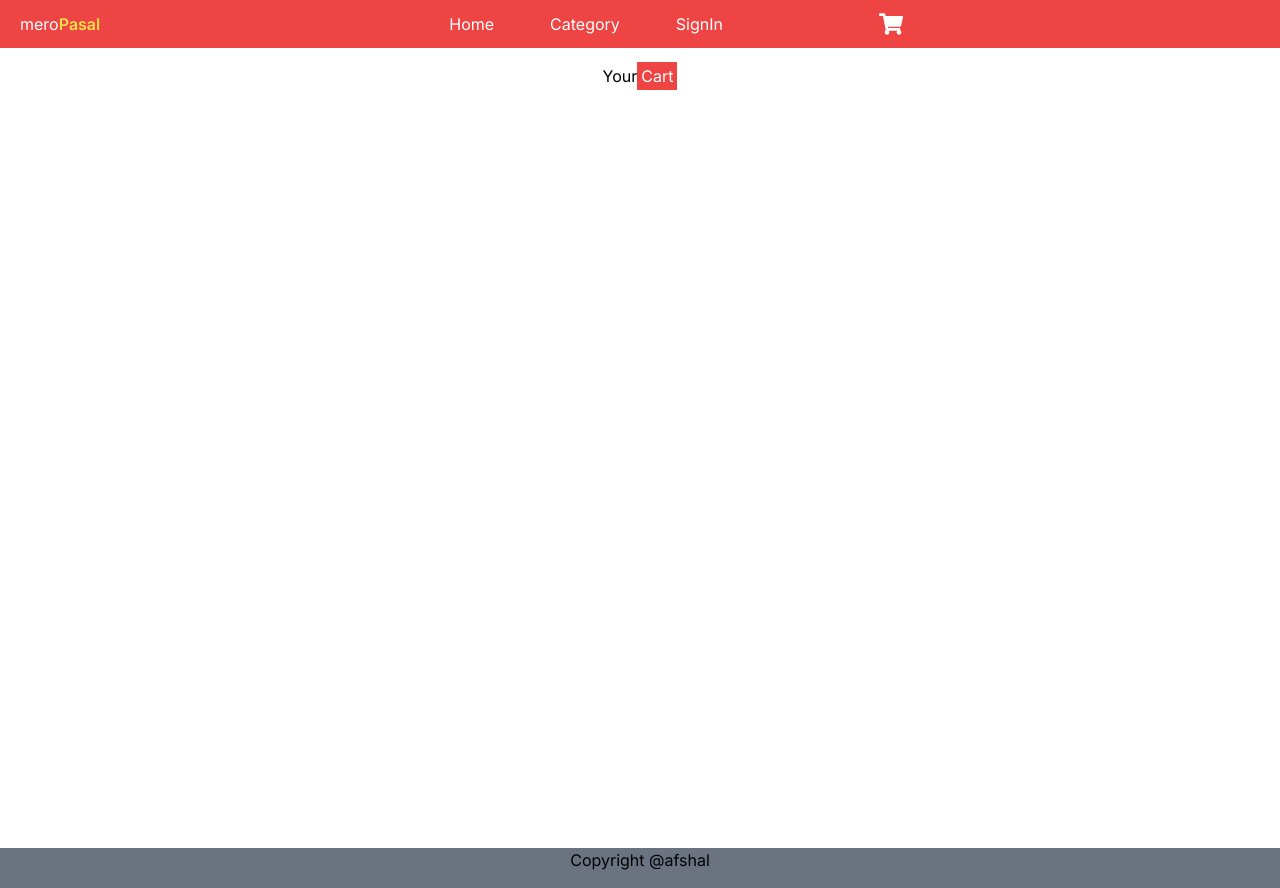
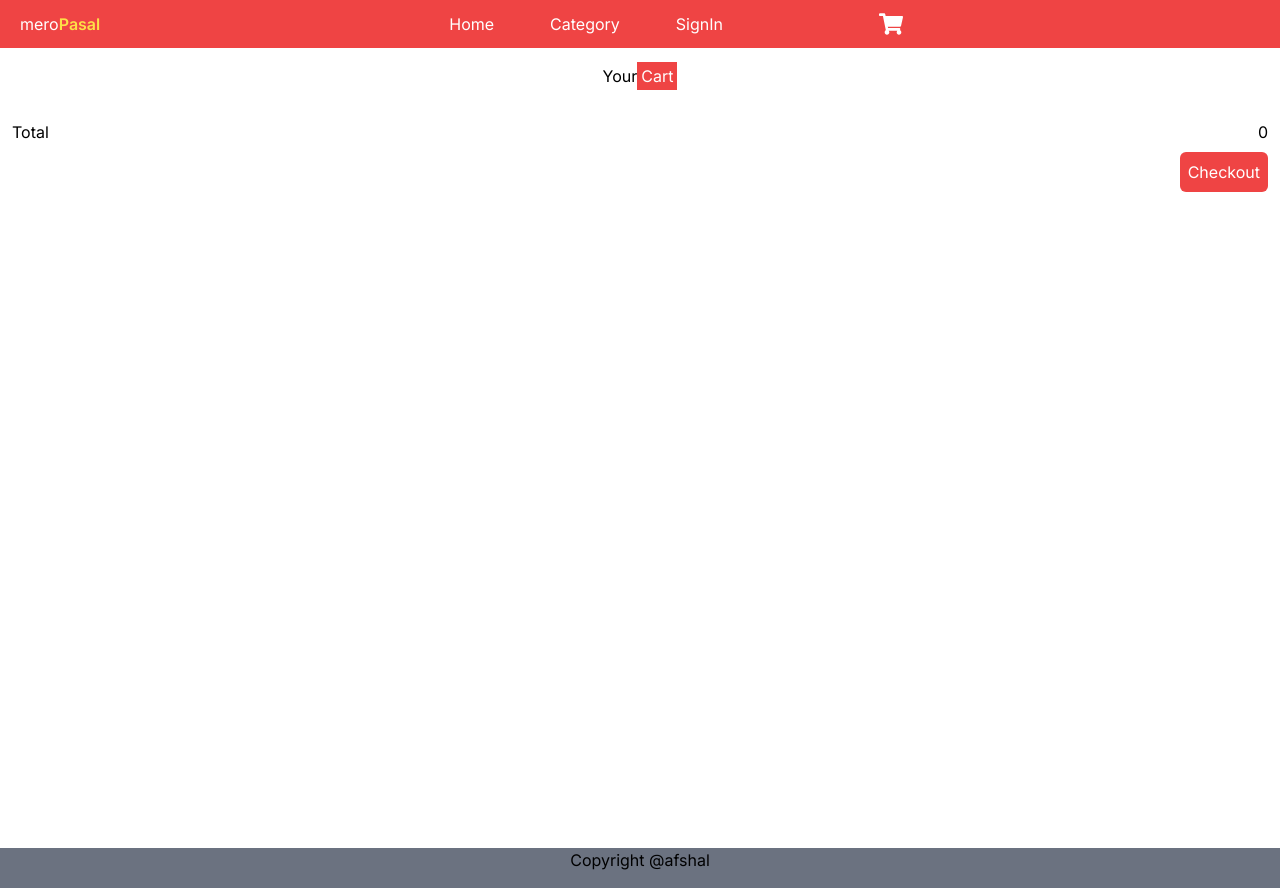
Before and after one commit to notafshal/meropasal, a Next.js app: page /cart in a window 1280 px wide. Built offline with nearby package versions, Linux system fonts and the light colour scheme.

Commit message:
cart done

```diff
--- a/src/app/cart/page.tsx
+++ b/src/app/cart/page.tsx
@@ -1,10 +1,27 @@
 "use client";
 import { useCart } from "@/app/context/CartContext";
-import { Key, ReactNode } from "react";
+
+import CartCard from "@/components/CartCard";
+import { useEffect, useState } from "react";
 
 const Cart = () => {
-  const { addCart } = useCart();
-  console.log();
+  const { addCart, clearCart } = useCart();
+  const [total, setTotal] = useState<number>(0);
+  let sum = 0;
+  const items = addCart.map((item) => {
+    return item.price;
+  });
+  const finalSum = items.reduce((acc, item) => acc + item, 0);
+  useEffect(() => {
+    setTotal(finalSum);
+  }, [finalSum]);
+  const checkout = () => {
+    alert(
+      "Dear user. Thank you for your purchase. Since this is a dummy project dont expect any products to come at your door"
+    );
+    setTotal(0);
+    clearCart();
+  };
   return (
     <>
       <div className="h-lvh overflow-scroll ">
@@ -15,20 +32,38 @@ const Cart = () => {
             <span></span>
           </h1>
         </div>
-        <div>
+        <div className="p-2 bg">
           <ul>
             {addCart.map(
               (item: {
-                title: ReactNode;
-                price: ReactNode;
-                id: Key | null | undefined;
+                title: string;
+                price: number;
+                id: number;
+                image: string;
               }) => (
-                <li key={item.id}>
-                  {item.title} -Rs {item.price}
-                </li>
+                <>
+                  <CartCard
+                    key={item.id}
+                    title={item.title}
+                    price={item.price}
+                    image={item.image}
+                  />
+                </>
               )
             )}
           </ul>
+        </div>
+        <div className="flex flex-row justify-between mx-3">
+          <h1>Total</h1>
+          <h1>{total}</h1>
+        </div>
+        <div className="flex justify-end my-2 mx-3">
+          <button
+            className="text-center bg-red-500 text-white p-2 rounded-md "
+            onClick={checkout}
+          >
+            Checkout
+          </button>
         </div>
       </div>
     </>
--- a/src/app/context/CartContext.tsx
+++ b/src/app/context/CartContext.tsx
@@ -15,6 +15,7 @@ interface ProductDetails {
 interface CartContextType {
   addCart: ProductDetails[];
   addToCart: (product: ProductDetails) => void;
+  clearCart: () => void;
 }
 const CartContext = createContext<CartContextType | undefined>(undefined);
 export const CartProvider = ({ children }: { children: React.ReactNode }) => {
@@ -23,8 +24,11 @@ export const CartProvider = ({ children }: { children: React.ReactNode }) => {
   const addToCart = (product: ProductDetails) => {
     setAddCart((prevCart) => [...prevCart, product]);
   };
+  const clearCart = () => {
+    setAddCart([]);
+  };
   return (
-    <CartContext.Provider value={{ addCart, addToCart }}>
+    <CartContext.Provider value={{ addCart, addToCart, clearCart }}>
       {children}
     </CartContext.Provider>
   );
--- /dev/null
+++ b/src/components/CartCard.tsx
@@ -0,0 +1,27 @@
+import Image from "next/image";
+
+interface Items {
+  image: string;
+  title: string;
+  price: number;
+}
+const CartCard = (items: Items) => {
+  return (
+    <>
+      <div className=" bg-gray-300 my-3 p-2 rounded-lg">
+        <div className="flex flex-row gap-2 justify-evenly">
+          <Image src={items.image} alt="item image" width={50} height={50} />
+          {items.title}
+          <br />
+          <p>
+            Rs.
+            <span className="text-white bg-green-400 h-fit rounded-lg p-1">
+              {items.price}
+            </span>
+          </p>
+        </div>
+      </div>
+    </>
+  );
+};
+export default CartCard;
```
